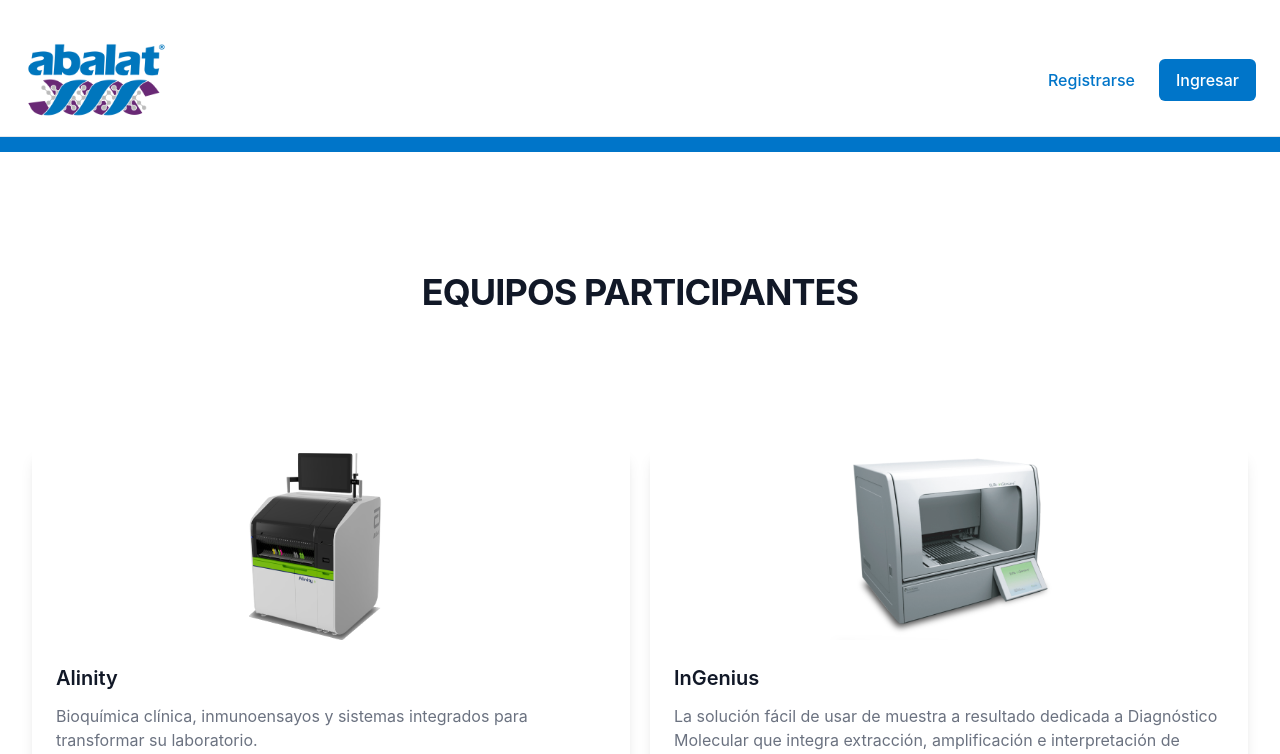
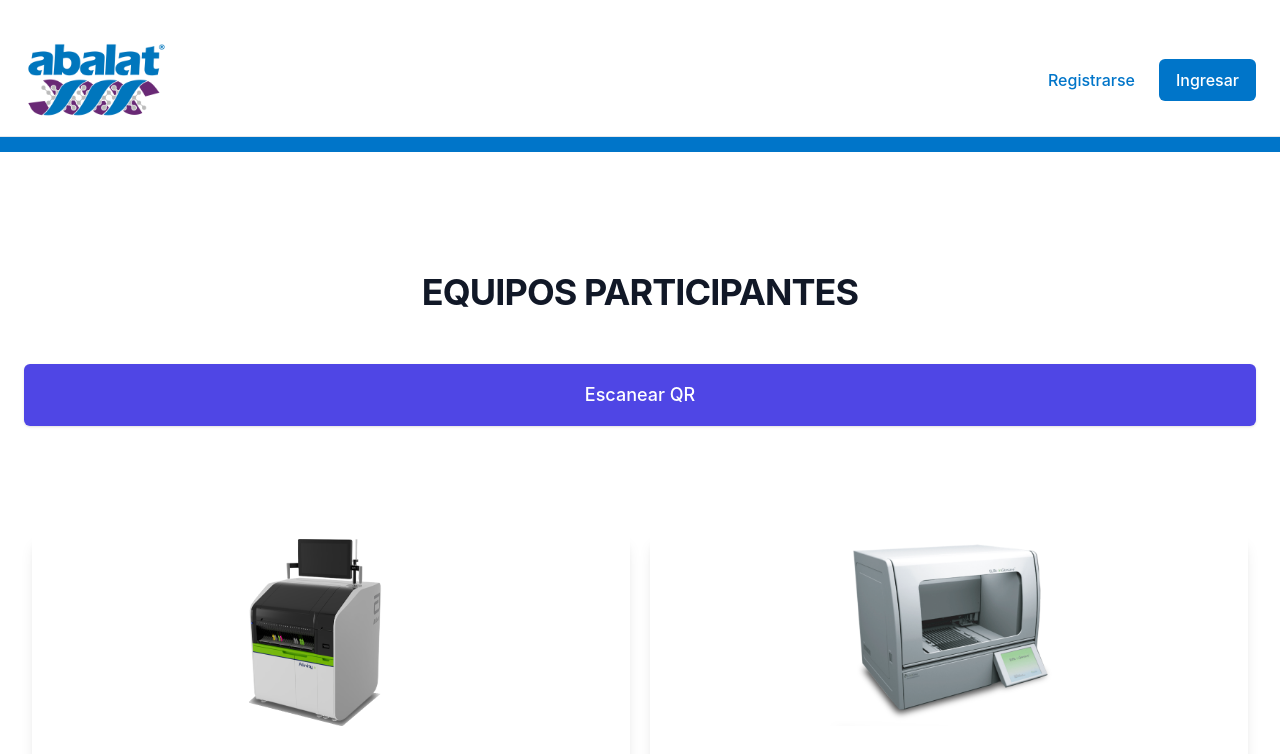
Before and after one commit to BurritoQuemado/passport-front, a React (Create React App) app: page /equipos in a window 1280 px wide. Shown: the top 754 px of the page. Built offline with nearby package versions, Linux system fonts and the light colour scheme; a web font is replaced by a local one.

Commit message:
feat: updated sello and added scanner btn

```diff
--- a/src/components/equipmentList.js
+++ b/src/components/equipmentList.js
@@ -1,12 +1,22 @@
 import { equipos } from "./equipmentInfo"
 import { Link } from "react-router-dom"
-import ImgSello from '../media/sello_test.png'
+import ImgSello from '../media/sello.png'
 
 export default function EquipmentList() {
   return (
     <>
         <div className="text-center px-4 pt-16 pb-10 sm:px-2 lg:px-8 lg:pt-24 lg:pb-10">
           <h2 className="text-3xl font-bold tracking-tight text-gray-900 sm:text-4xl uppercase">Equipos participantes</h2>
+        </div>
+        <div className="px-4 py-3 text-right sm:px-6 ">
+          <div className="rounded-md shadow">
+            <Link
+              to="/escanear"
+              className="flex w-full items-center justify-center rounded-md border border-transparent bg-indigo-600 px-8 py-3 text-base font-medium text-white hover:bg-indigo-700 md:py-4 md:px-10 md:text-lg"
+            >
+              Escanear QR
+            </Link>
+          </div>
         </div>
         <div className="mx-auto mt-12 grid max-w-lg gap-5 lg:max-w-fit lg:grid-cols-2  px-4 pb-20 sm:px-2 lg:px-8 lg:pt-12 lg:pb-28">
           {equipos.map((equipo) => (
```
